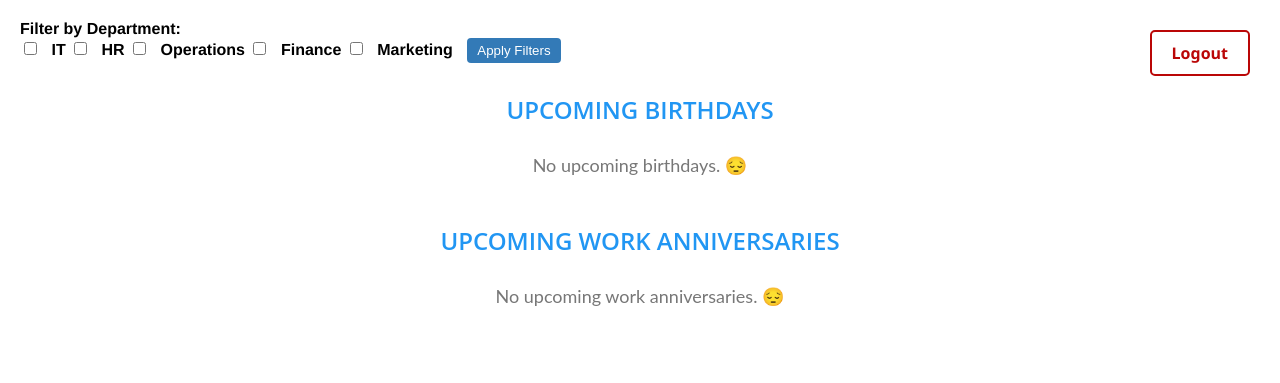
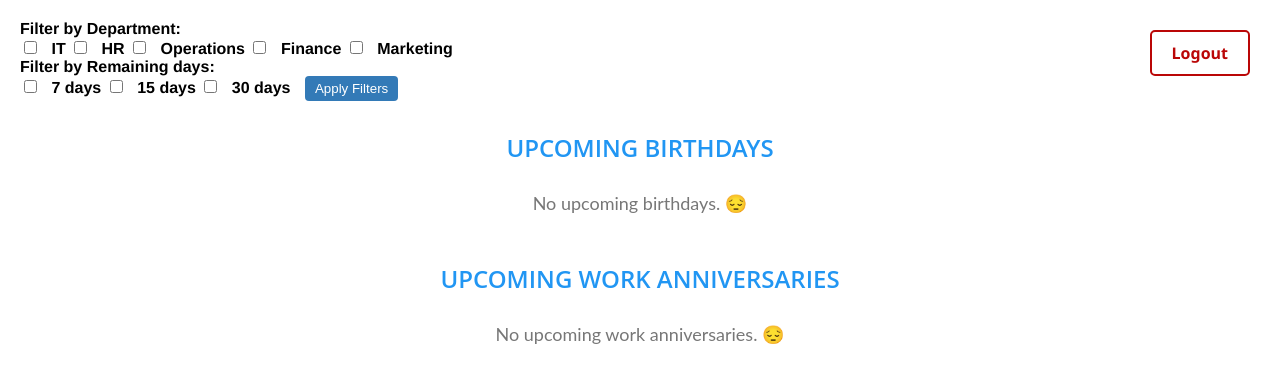
Before and after one commit to sachin108/Employee_Celebrations_Tracker, a Django app: template employee_data_service/templates/upcoming-events.html in a window 1280 px wide. Shown: the top 383 px of the page. Run offline with Django 4.2, Linux system fonts and the light colour scheme; the template is opened without the code that fills it, so the values that code supplies are empty.

Commit message:
second last

```diff
--- a/Employee_Celebrations_Tracker/settings.py
+++ b/Employee_Celebrations_Tracker/settings.py
@@ -98,7 +98,6 @@ DATABASES = {
         'NAME': BASE_DIR / 'db.sqlite3',
     }
 }
-'''
 
 
 
--- a/employee_data_service/templates/upcoming-events.html
+++ b/employee_data_service/templates/upcoming-events.html
@@ -255,6 +255,11 @@
             <input type="checkbox" name="dept" value="Operations"> Operations
             <input type="checkbox" name="dept" value="Finance"> Finance
             <input type="checkbox" name="dept" value="Marketing"> Marketing
+            <br>
+            <label for="dept">Filter by Remaining days:</label> <br>
+            <input type="checkbox" name="dept" value="IT"> 7 days
+            <input type="checkbox" name="dept" value="HR"> 15 days
+            <input type="checkbox" name="dept" value="Operations"> 30 days
             <button type="submit">Apply Filters</button>
         </form>
 
```
Also changed, not shown: db.sqlite3, 1 other file.
